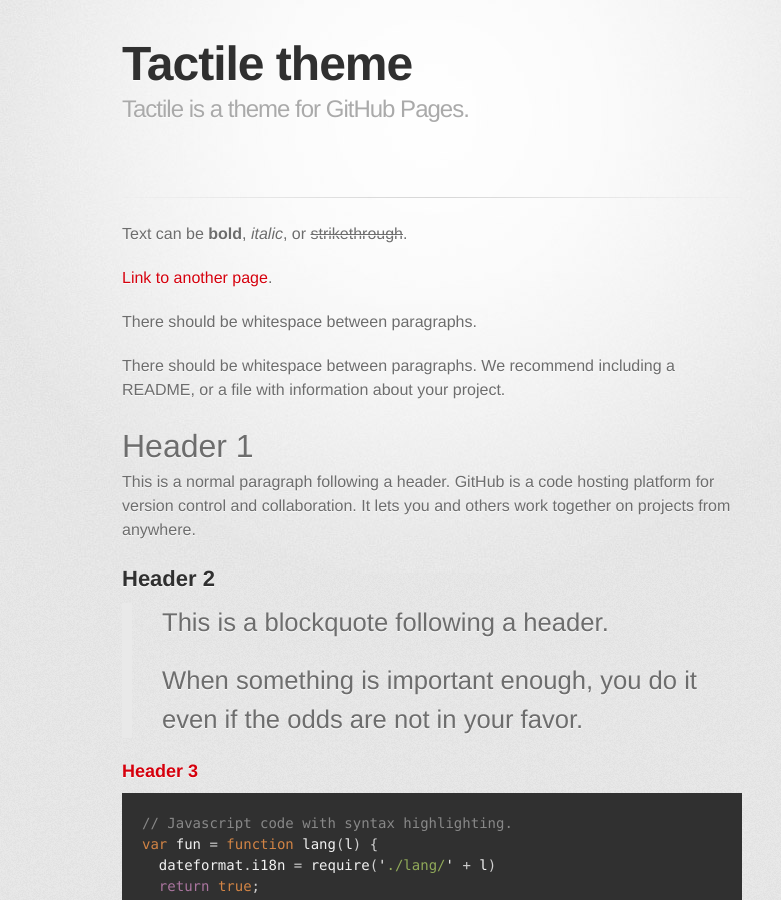
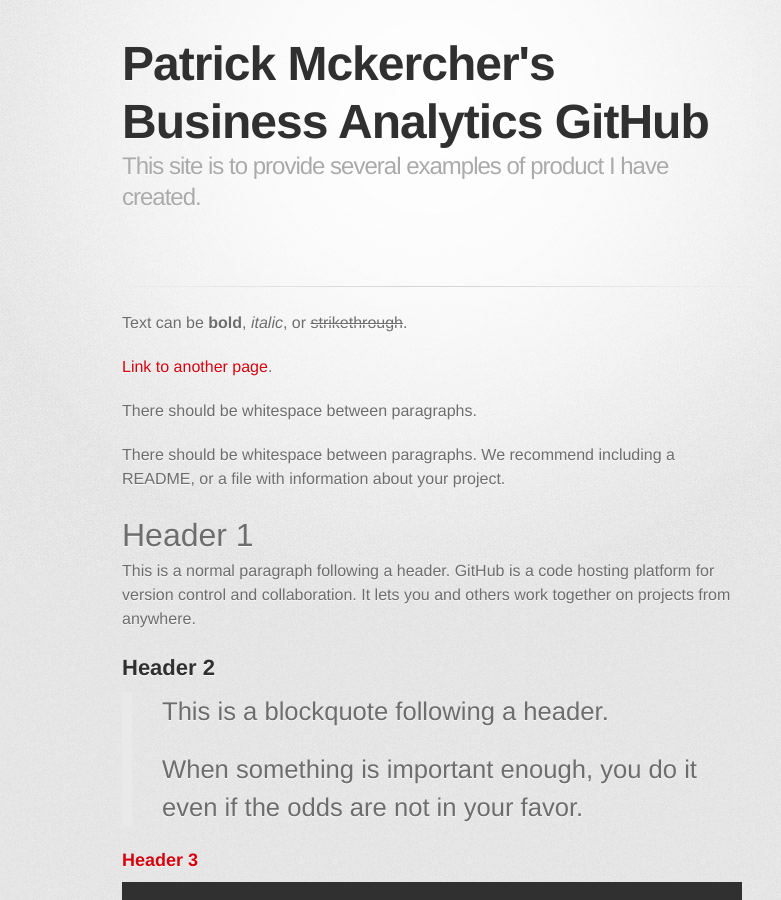
Before and after one commit to pomckercher/pomckercher.github.io, a Jekyll site: the page built from index.md, in a window 1280 px wide and 900 px high. Shown: the whole window, without its empty margins (208-989 px from the left). Built offline with Jekyll 4.4.1, drawn with Linux system fonts in a browser that asks for light colours; some web fonts are replaced; our own code applies the rules of GitHub Pages for plain Markdown files.

Commit message:
Update index.md

```diff
--- a/index.md
+++ b/index.md
@@ -1,5 +1,6 @@
 ---
-layout: default
+title: Patrick Mckercher's Business Analytics GitHub
+description: This site is to provide several examples of product I have created.
 ---
 
 Text can be **bold**, _italic_, or ~~strikethrough~~.
```
